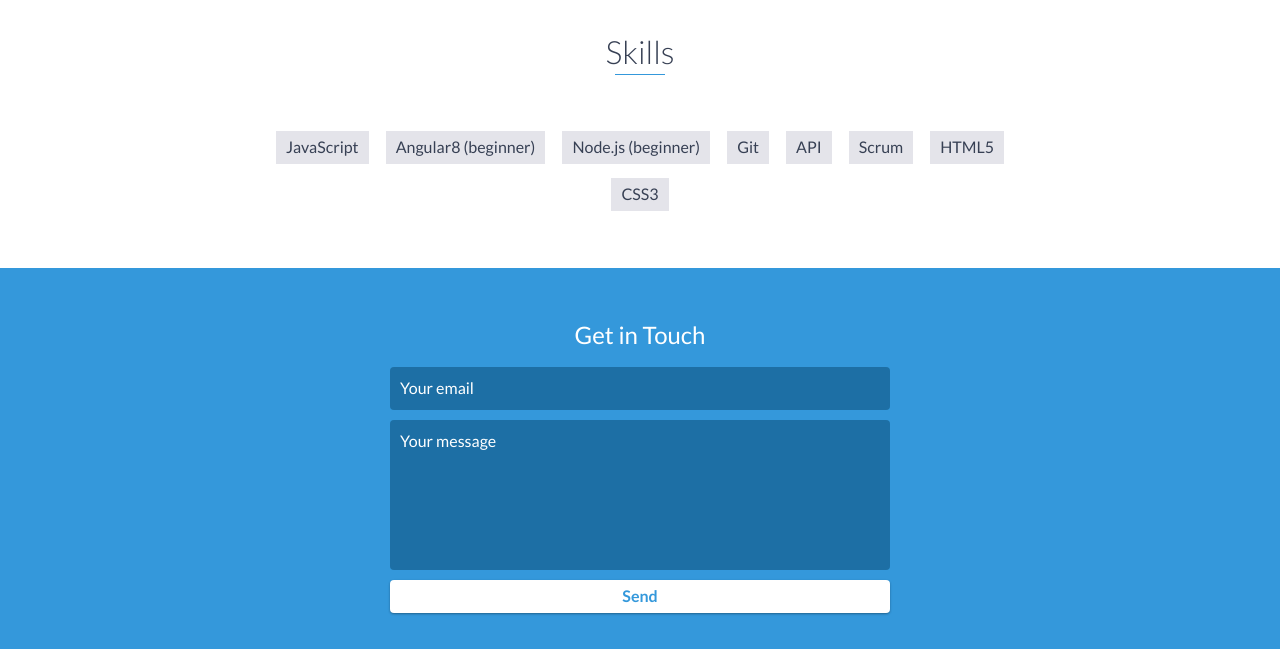
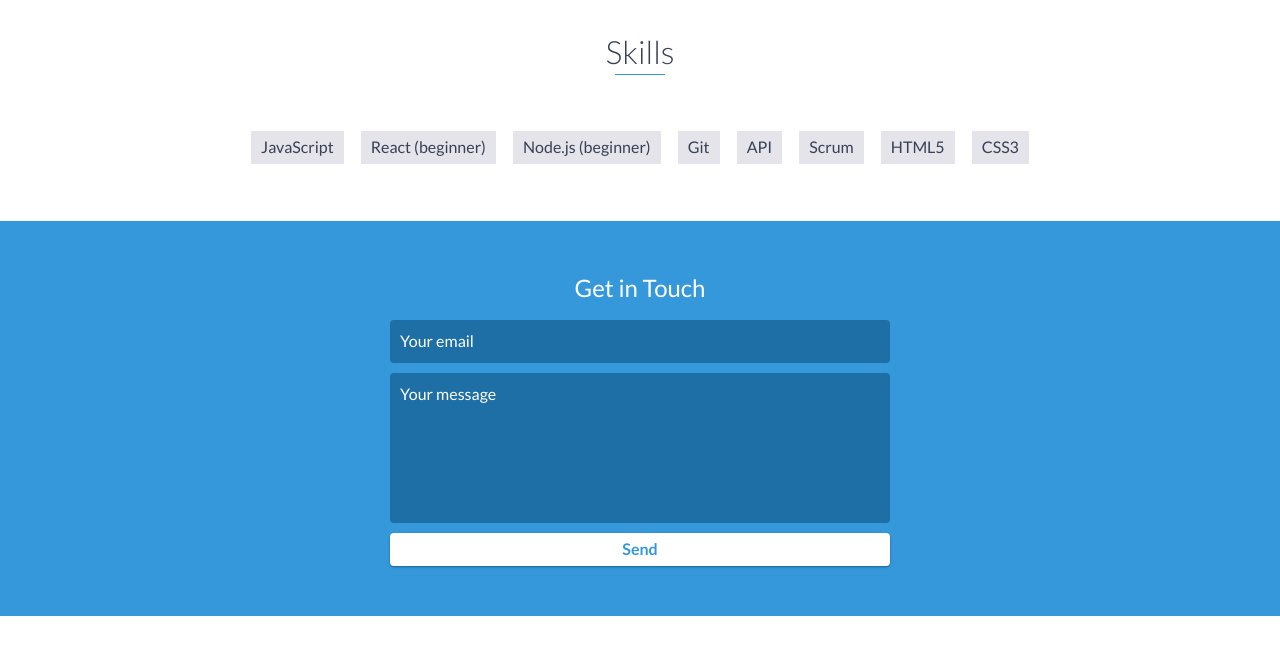
Before and after one commit to Atrashonok/Atrashonok.github.io, a website: page index.html in a window 1280 px wide. Shown: the part 1800-2449 px from the top of the page. Drawn offline with nearby package versions, Linux system fonts and the light colour scheme.

Commit message:
Update index.html

```diff
--- a/index.html
+++ b/index.html
@@ -156,7 +156,7 @@
         <h2 class="heading">Skills</h2>
         <ul>
             <li>JavaScript</li>
-            <li>Angular8 (beginner)</li>
+            <li>React (beginner)</li>
             <li>Node.js (beginner)</li>
             <li>Git</li>
             <li>API</li>
```
